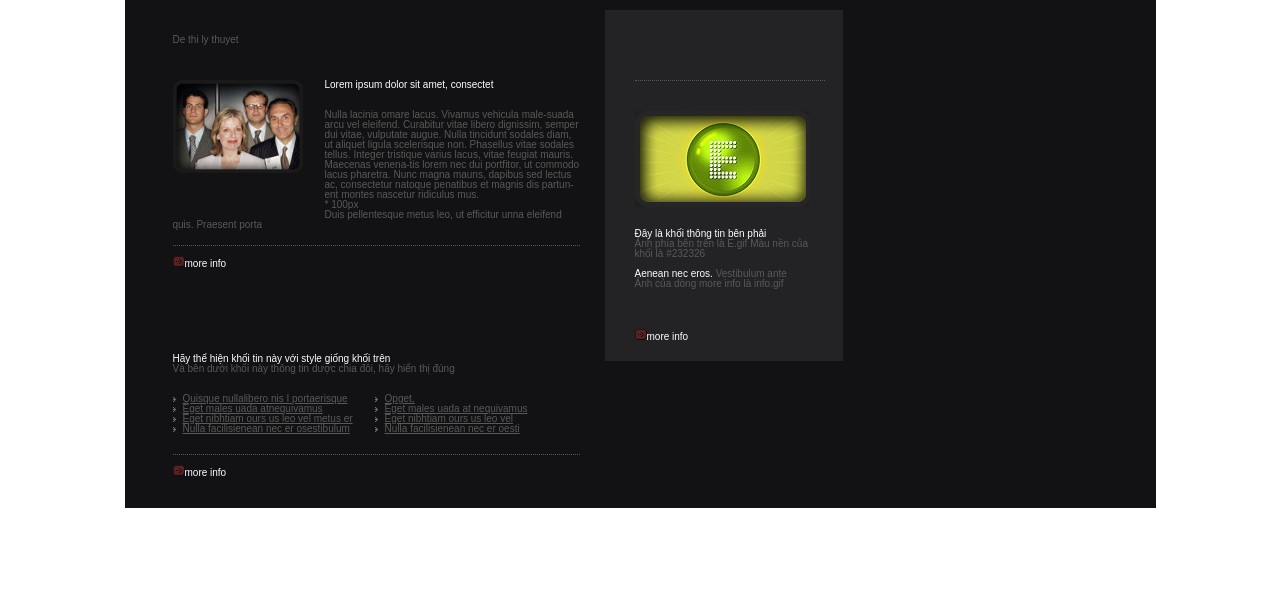
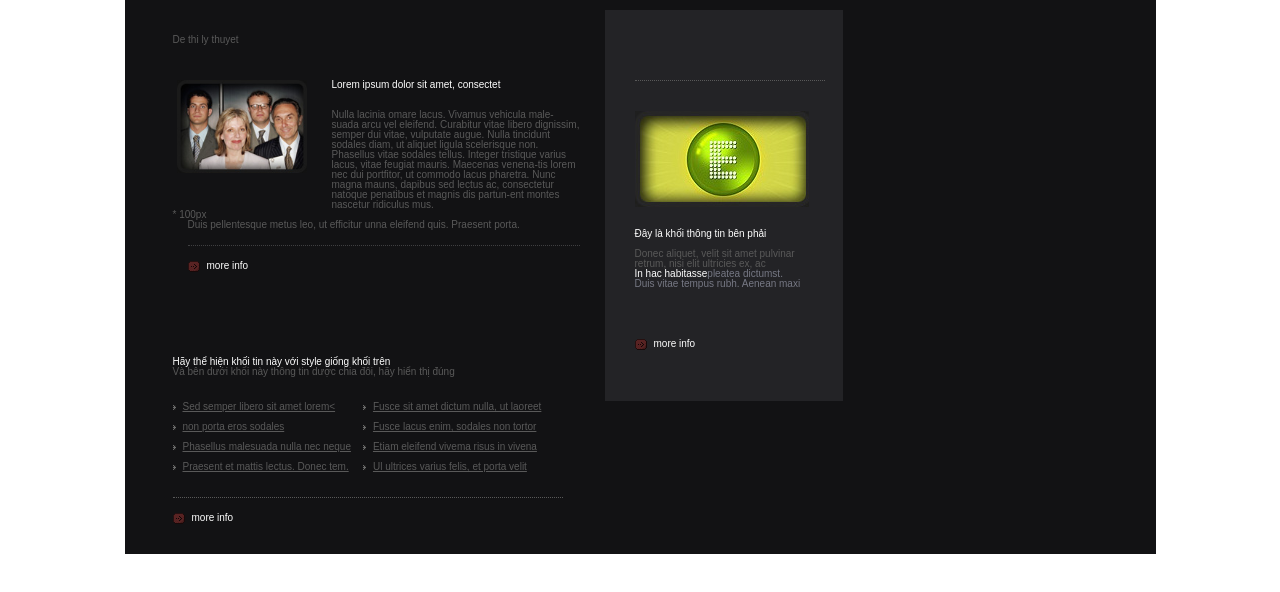
Before and after one commit to kquoc887/kquoc887.github.io, a plain HTML site: page BaiLyThuyet2/index.html in a window 1280 px wide. Drawn offline with Linux system fonts and the light colour scheme.

Commit message:
edit files baitap

```diff
--- a/BaiLyThuyet2/css/style.css
+++ b/BaiLyThuyet2/css/style.css
@@ -60,101 +60,114 @@ a {
  	color: white;
 }
 
+hr {
+	margin-top: 15px;
+	border: none;
+	border-top: 1px dotted #3f3f41;
+}
+
 .container {
 	width: 1031px;
 	margin:auto;
 	background-color: #121214;
-	/*height: 583px;*/
-	/*display: flex;*/
+}
+
+.moreinfo  {
+	margin-top:15px;
+	display: flex;
+}
+
+.moreinfo img {
+	margin-right: 7px;
+
 }
 
  /*Strat CSS container__left*/
  .container__left {
  	margin-left: 48px;
+ 	margin-right: 25px;
  	width: 407px;
  	float: left;
- 	margin-right: 25px;
  }
 
-.title {
+.left__title {
 	margin-top: 35px;
 }
 
-.article1 {
+.left__article1 {
 	margin-top: 35px;
 }
 
- .article1__img1 {
+ .left__article1__img1 {
+ 	margin-right: 25px;
+ 	margin-bottom: 35px;
+ 	margin-left: 4px;
  	width: 130px;
  	height: 93px;
  	float: left;
- 	margin-right: 22px;
- 	margin-bottom: 40px;
  }
 
-.article1 p:last-child {
-	border-top: 1px dotted;
-	margin-top: 15px;
-	padding-top: 10px;
+.left__article1__comment {
+	margin-left: 15px;
 }
 
- .article1__info {
+ .left__article1__info {
  	margin-top: 20px;
  }
 
-.article2 {
+.left__article2 {
 	margin-top: 85px;
 	margin-bottom: 30px;
 }
 
-.article2 p{
-	margin-bottom: 20px;
+.left__article2__list {
+	display: flex;
+	line-height: 2;
+	margin-top: 20px;
+	border-bottom: 1px dotted;
+	width: 390px;
+	padding-bottom: 20px;
 }
 
-.article2 #text_2{
-	clear: both;
-	border-top: 1px dotted;
-	margin-top: 20px;
-	padding-top: 10px;
-}
-.article2__list1 {
-	float: left;
-	margin-right: 10px;
-}
-.article2 div ul {
+.left__article2__list ul {
+	margin-right: 12px;
 	list-style: url("../images/arr.gif");
-	margin-right: 12px;
 	list-style-position: inside;
 }
 
-.article2 li a {
-		color: #595959;
-		text-decoration: underline;
+.left__article2__list li a {
+	color: #595959;
+	text-decoration: underline;
 }
 /*End CSS container__left*/
 
 /*Start CSS container__right*/
 .container__right {
-	background-color: #232326;
+	margin-top: 10px;
 	width: 238px;
 	float: left;
-	margin-top: 10px;
+	background-color: #232326;
 }
 
-.wrapper {
+.right__wrapper {
+	margin: 70px 30px 40px;
 	width: 190px;
 	height: 280px;
-	margin: 70px 30px 0px;
 	border-top: 1px	 dotted;
 }
 
-.wraper__img {
+.right__wraper__img {
 	margin-top: 30px;
 	margin-bottom: 20px;
 }
 
-.wrapper__info--phai {
-	margin-bottom: 40px;
+.right__wrapper__info {
+	margin-bottom: 50px;
+	margin-top: 10px;
+}
+
+.right__wrapper__info p:nth-child(n+2){
+	color: #767884;
 }
 
 /*End CSS container__right*/
--- a/BaiLyThuyet2/index.html
+++ b/BaiLyThuyet2/index.html
@@ -11,44 +11,49 @@
 
 		<!-- Start container__left -->
 		<div class="container__left">
-			<p class="title">De thi ly thuyet</p>
+			<p class="left__title">De thi ly thuyet</p>
 
 			<!-- Start article1 -->
-			<div class="article1">
-				<img class="article1__img1" src="images/1_pic_1.jpg">
-				<a class="title" href="">Lorem ipsum dolor sit amet, consectet</a>
-				<p class="article1__info">
+			<div class="left__article1">
+				<img class="left__article1__img1" src="images/1_pic_1.jpg">
+				<a  href="">Lorem ipsum dolor sit amet, consectet</a>
+				<p class="left__article1__info">
 					Nulla lacinia omare lacus. Vivamus vehicula male-suada arcu vel eleifend. Curabitur vitae libero dignissim, semper dui vitae, vulputate augue. Nulla tincidunt sodales diam, ut aliquet ligula scelerisque non. Phasellus vitae sodales tellus. Integer tristique varius lacus, vitae feugiat mauris. Maecenas venena-tis lorem nec dui portfitor, ut commodo lacus pharetra. Nunc magna mauns, dapibus sed lectus ac, consectetur natoque penatibus et magnis dis partun-ent montes nascetur ridiculus mus.
 				</p>
 				<p>* 100px</p>
-				<p>
-					Duis pellentesque metus leo, ut efficitur unna eleifend quis. Praesent porta
-				</p>
-				<p><img src="images/info.gif"><a href="">more info</a></p>
+				<div class="left__article1__comment">
+					Duis pellentesque metus leo, ut efficitur unna eleifend quis. Praesent porta.
+					<hr>
+					<div class="moreinfo">
+						<img src="images/info.gif">
+						<p><a href="#">more info</a></p>
+					</div>
+				</div>
 			</div>
 			<!-- End article1 -->
 
 			<!-- Start article2 -->
-			<div class="article2">
-				<a href="">Hãy thể hiện khối tin này với style giống khối trên</a>
+			<div class="left__article2">
+				<p><a href="">Hãy thể hiện khối tin này với style giống khối trên</a></p>
 				<p>Và bên dưới khối này thông tin dược chia đôi, hãy hiển thị đúng</p>
-				<div class="article2__list1">
+				<div class="left__article2__list">
 					<ul>
-						<li><a href="#">Quisque nullalibero nis I portaerisque</a></li>
-						<li><a href="#">Eget males uada atnequivamus</a></li>
-						<li><a href="#">Eget nibhtiam ours us leo vel metus er</a></li>
-						<li><a href="#">Nulla facilisienean nec er osestibulum</a></li>
+						<li><a href="#">Sed semper libero sit amet lorem<</li>
+							<li><a href="#">non porta eros sodales</a></li>
+							<li><a href="#">Phasellus malesuada nulla nec neque</a></li>
+							<li><a href="#">Praesent et mattis lectus. Donec tem.</a></li>
+						</ul>
+						<ul>
+							<li><a href="#">Fusce sit amet dictum nulla, ut laoreet</a></li>
+							<li><a href="#">Fusce lacus enim, sodales non tortor</a></li>
+							<li><a href="#">Etiam eleifend vivema risus in vivena</a></li>
+							<li><a href="#">Ul ultrices varius felis, et porta velit</a></li>
 						</ul>
 					</div>
-				<div class="article2__list2">
-					<ul>
-						<li><a href="#">Opget,</a></li>
-						<li><a href="#">Eget males uada at nequivamus</a></li>
-						<li><a href="#">Eget nibhtiam ours us leo vel</a></li>
-						<li><a href="#">Nulla facilisienean nec er oesti</a></li>
-					</ul>
+					<div class="moreinfo">
+						<img src="images/info.gif">
+						<p><a href="">more info</a></p>
 					</div>
-				<div id="text_2"><img src="images/info.gif"><a href="">more info</a></div>
 				</div>
 				<!-- End article2 -->
 			</div>
@@ -57,16 +62,20 @@
 			<!-- Start container__right -->
 			<div class="container__right">
 				<!-- Start wrapper -->
-			<div class="wrapper">
-				<div class="wraper__img">
+				<div class="right__wrapper">
+					<div class="right__wraper__img">
 						<img src="images/1_pic_2.jpg">
 					</div>
-				<a href=""> Đây là khối thông tin bên phải</a>
-				<div class="wrapper__info--phai">
-					<p>Ảnh phía bên trên là E.gif Màu nền của khối là #232326</p><br>
-				<a href="">Aenean nec eros.</a> Vestibulum ante<br> Ảnh của dòng more info là info.gif
+					<p><a href=""> Đây là khối thông tin bên phải</a></p>
+					<div class="right__wrapper__info">
+						<p>Donec aliquet, velit sit amet pulvinar retrum, nisi elit ultricies ex, ac</p>
+						<p><a>In hac habitasse</a>pleatea dictumst.</p>
+						<p>Duis vitae tempus rubh. Aenean maxi</p>
 					</div>
-				<p><img src="images/info.gif"><a href="">more info</a></p>
+					<div class="moreinfo">
+						<img src="images/info.gif">
+						<p><a href="">more info</a></p>
+					</div>
 				</div>
 				<!-- End wrapper -->
 			</div>
--- a/BaiThucHanh2/css/style.css
+++ b/BaiThucHanh2/css/style.css
@@ -146,6 +146,10 @@ table {
 
 }
 
+.left__info2 li {
+	margin-bottom: 12px;
+}
+
 .left__info2 li a{
 	color:#707070;
 }
```
Also changed, not shown: BaiThucHanh2/index.html (+13 -13 lines), BaiThucHanh2/images/m1.jpg (deleted), BaiThucHanh2/images/m1.png (added), BaiThucHanh2/images/m2.jpg (deleted), BaiThucHanh2/images/m2.png (added), BaiThucHanh2/images/m3.jpg (deleted), BaiThucHanh2/images/m3.png (added), BaiThucHanh2/images/m4.jpg (deleted), BaiThucHanh2/images/m4.png (added), BaiThucHanh2/images/m5.jpg (deleted), BaiThucHanh2/images/m5.png (added). Lines whose indentation alone changed are shown as unchanged.
